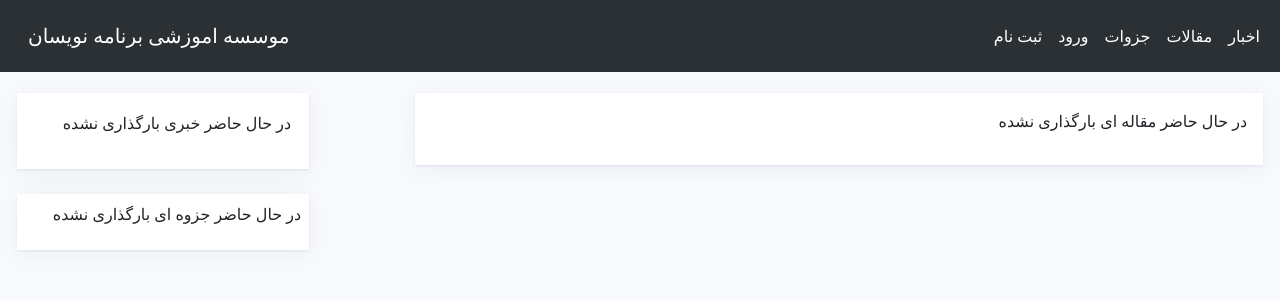
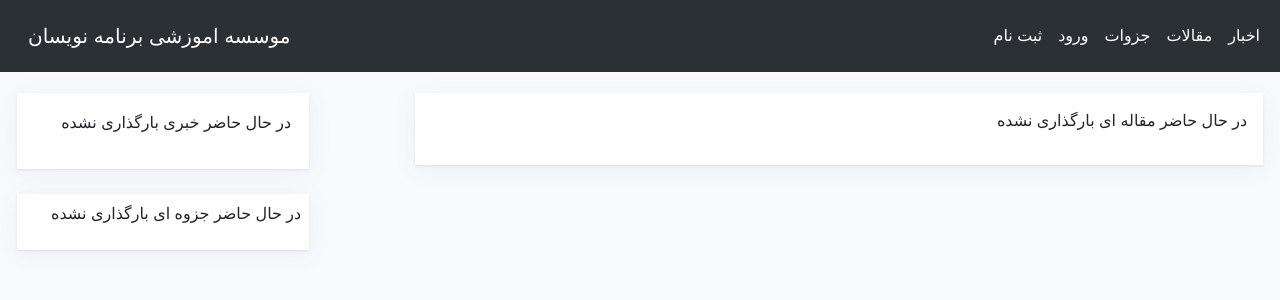
Before and after one commit to PooyaRezaee/institute, a Django app: page / in a window 1280 px wide. Shown: the top 300 px of the page. Run offline with Django 4.2, Linux system fonts and the light colour scheme; data that the repository does not hold is empty; some web fonts are replaced.

Commit message:
Added Font Vazier & Open Article in Index Page with button

```diff
--- a/home/templates/home/index.html
+++ b/home/templates/home/index.html
@@ -34,10 +34,10 @@
         <!-- Artiles -->
         {% for article in all_articles %}
         <div>
-            <h3><a href="{% url 'home:detail-article' article.pk %}" class="link">{{article.title}}</a></h3>
+            <h3>{{article.title}}</h3>
             <hr>
-            <p>{{article.body | truncatechars:15 }}</p>
-            <small class="float-start text-primary">{{article.created | timesince}} قبل</small>
+            <p>{{article.body | truncatechars:25 | linebreaks}} <a href="{% url 'home:detail-article' article.pk %}" class='btn btn-sm btn-primary'>خواندن ادامه</a></p>
+            <small class="float-start text-dark">{{article.created | timesince}} قبل</small>
             <small class="float-end text-success">نویسنده : {{article.author}}</small>
             <!-- Other -->
         </div>
--- a/static/style.css
+++ b/static/style.css
@@ -1,4 +1,11 @@
+@font-face {
+    font-family: "vazir-reg";
+    src: url("fonts/Vazir-Regular-FD.ttf");
+    src: url("fonts/Vazir-Regular-FD.ttf") format("truetype");
+}
+
 body{
+    font-family: "vazir-reg", Arial, Helvetica !important;
     background-color: rgb(248, 250, 253);
 }
 
```
Also changed, not shown: static/font/Vazir-Regular-FD.ttf (added).
